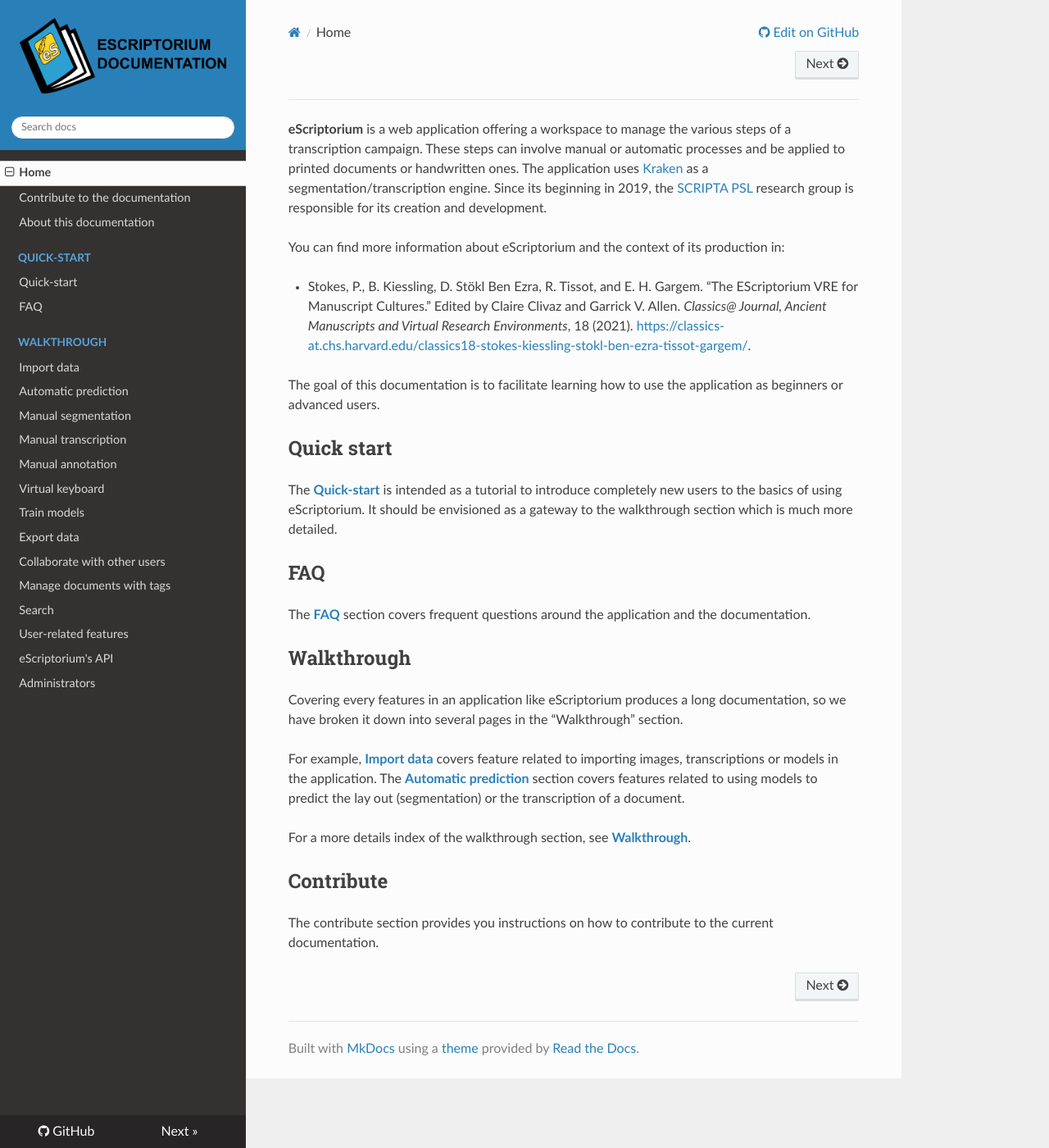
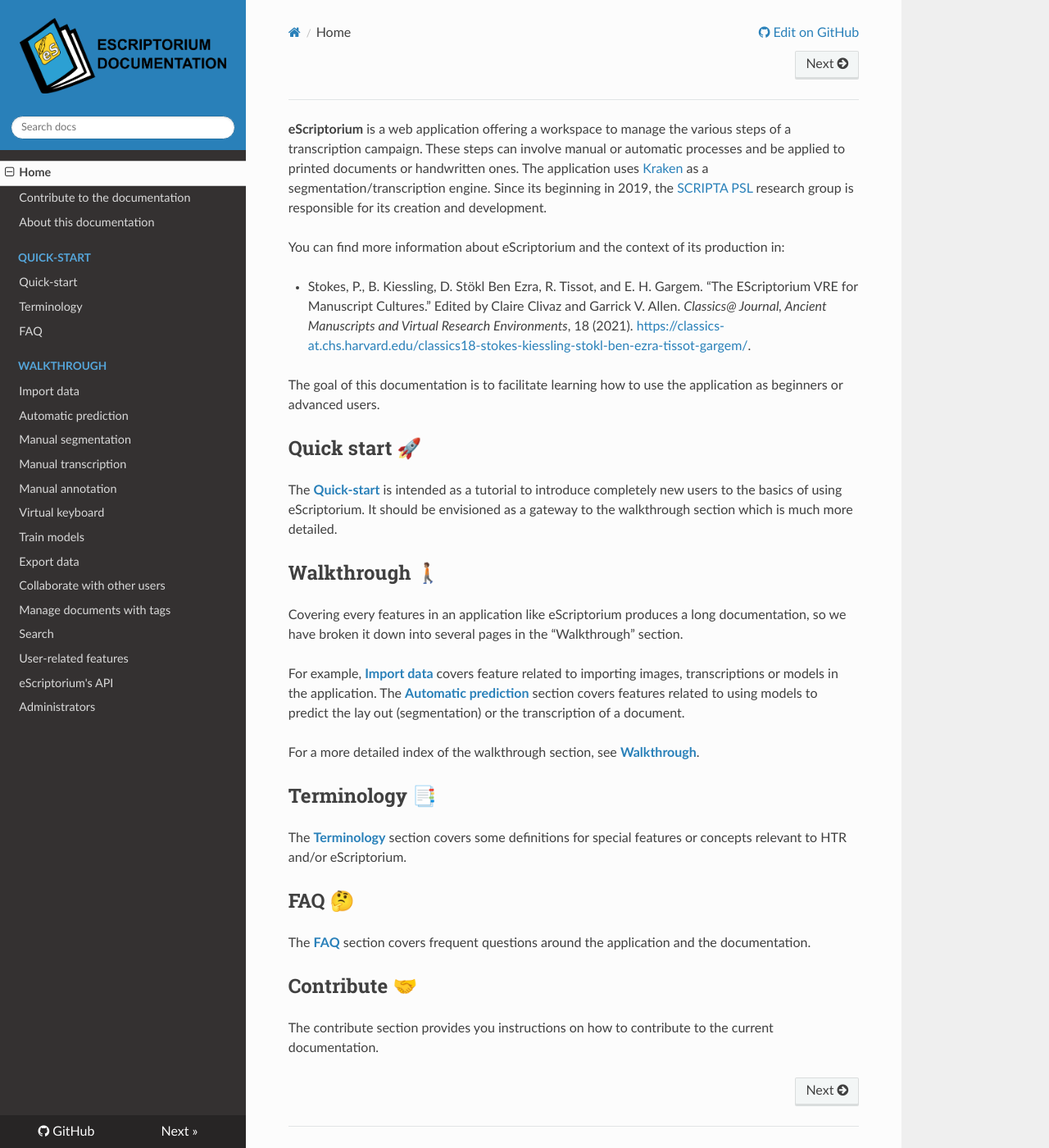
Before and after one commit to alix-tz/escriptorium-documentation, an MkDocs documentation site: the page built from docs/index.md, in a window 1280 px wide and 1400 px high. Shown: the whole window at 82% size. Built offline with MkDocs 1.6.1, drawn with Linux system fonts in a browser that asks for light colours; nearby versions of some CDN libraries.

Commit message:
adding a first version for the terminology page!

```diff
--- a/docs/index.md
+++ b/docs/index.md
@@ -15,22 +15,26 @@
 
 The goal of this documentation is to facilitate learning how to use the application as beginners or advanced users.
 
-## Quick start
+## Quick start 🚀
 
 The [**Quick-start**](quick-start.md) is intended as a tutorial to introduce completely new users to the basics of using eScriptorium. It should be envisioned as a gateway to the walkthrough section which is much more detailed.
 
-## FAQ
-
-The [**FAQ**](FAQ.md) section covers frequent questions around the application and the documentation.
-
-## Walkthrough
+## Walkthrough 🚶🏽
 
 Covering every features in an application like eScriptorium produces a long documentation, so we have broken it down into several pages in the "Walkthrough" section.
 
 For example, [**Import data**](import.md) covers feature related to importing images, transcriptions or models in the application. The [**Automatic prediction**](predict.md) section covers features related to using models to predict the lay out (segmentation) or the transcription of a document.
 
-For a more details index of the walkthrough section, see [**Walkthrough**](walkthrough.md).
+For a more detailed index of the walkthrough section, see [**Walkthrough**](walkthrough.md).
 
-## Contribute
+## Terminology 📑
+
+The [**Terminology**](terminology.md) section covers some definitions for special features or concepts relevant to HTR and/or eScriptorium.
+
+## FAQ 🤔
+
+The [**FAQ**](FAQ.md) section covers frequent questions around the application and the documentation.
+
+## Contribute 🤝
 
 The contribute section provides you instructions on how to contribute to the current documentation.
--- a/mkdocs.yml
+++ b/mkdocs.yml
@@ -79,6 +79,7 @@
     - About this documentation: about.md
     - Quick-start:
         - Quick-start: quick-start.md
+        - Terminology: terminology.md
         - FAQ : FAQ.md
     - Walkthrough:
         - "Import data": import.md
```
Also changed, not shown: docs/terminology.md (added, +59 -0 lines), docs/img/terminology/panels.png (added).
